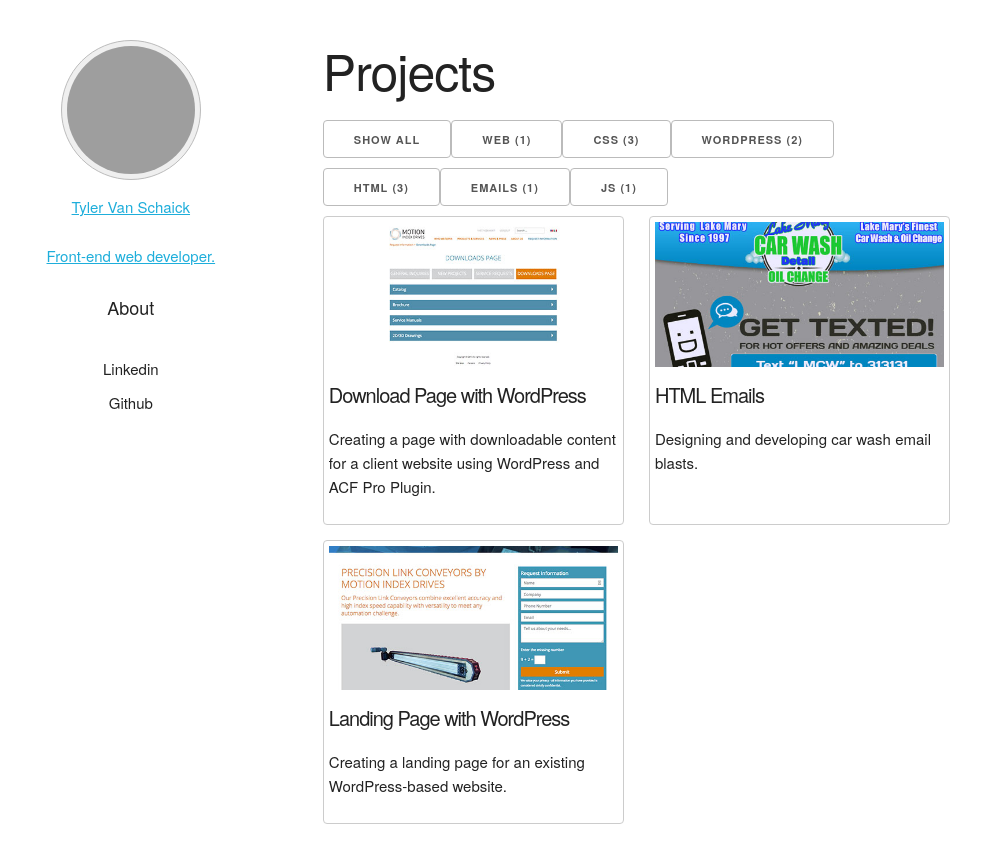
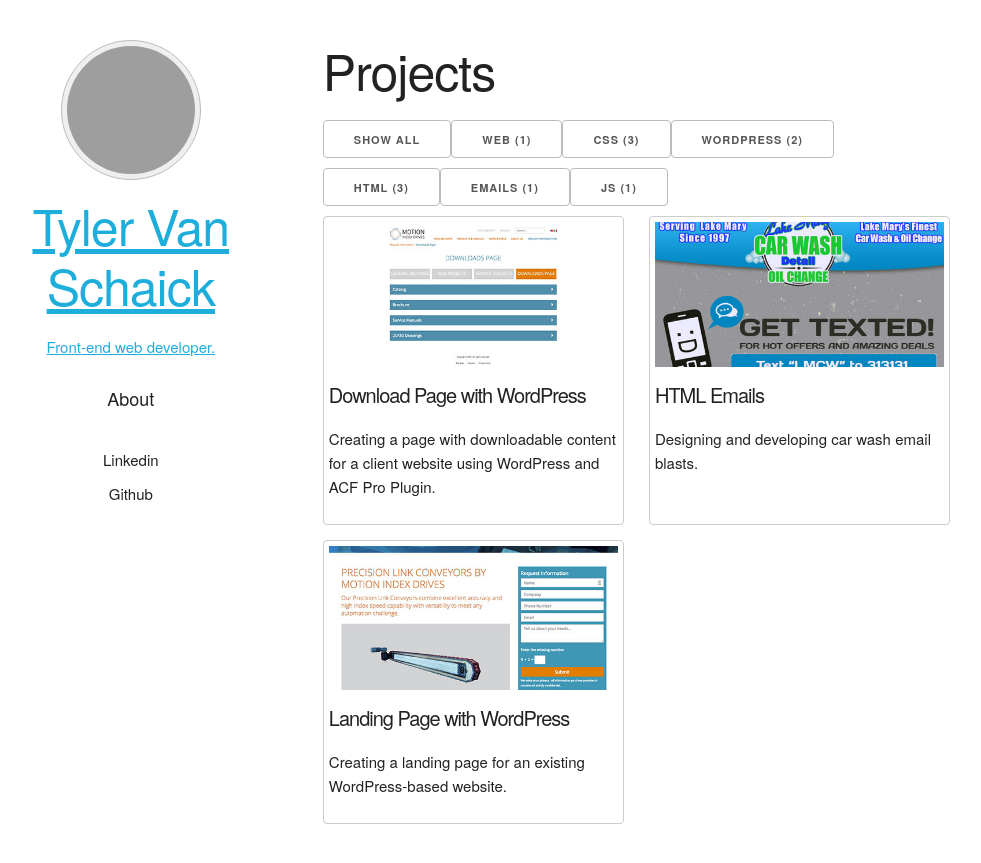
Before and after one commit to tyler-vs/tyler-vs.github.io, a Jekyll site: the page built from index.html, in a window 1280 px wide. Shown: the top 863 px of the page, without its empty margins (170-1151 px from the left). Built offline with Jekyll 4.4.1, drawn with Linux system fonts in a browser that asks for light colours; nearby versions of some CDN libraries; grey boxes are pictures that could not be loaded.

Commit message:
Update sidebar menu header info.

```diff
--- a/_includes/sidebar.html
+++ b/_includes/sidebar.html
@@ -1,9 +1,11 @@
 <!-- SIDEBAR -->
 <header class="three columns site-sidebar">
-  <a href="{{site.baseurl}}/index.html" title="{{site.title}}">
-    <img src="https://s3-us-west-2.amazonaws.com/s.cdpn.io/307033/the_rock.jpg" alt="Tyler Van Schaick Logo" class="site-logo">
-    <p class="site-title">{{site.title}}</p>
-    <p class="site-tagline">{{site.description}}</p>
+  <a class="site-info" href="{{site.baseurl}}/index.html" title="{{site.title}}">
+    <img class="site-logo" src="https://s3-us-west-2.amazonaws.com/s.cdpn.io/307033/the_rock.jpg" alt="Tyler Van Schaick Logo">
+    <span>
+      <h1 class="site-title">{{site.title}}</h1>
+      <p class="site-tagline">{{site.description}}</p>
+    </span>
   </a>
 
   <ul class="site-links">
```
